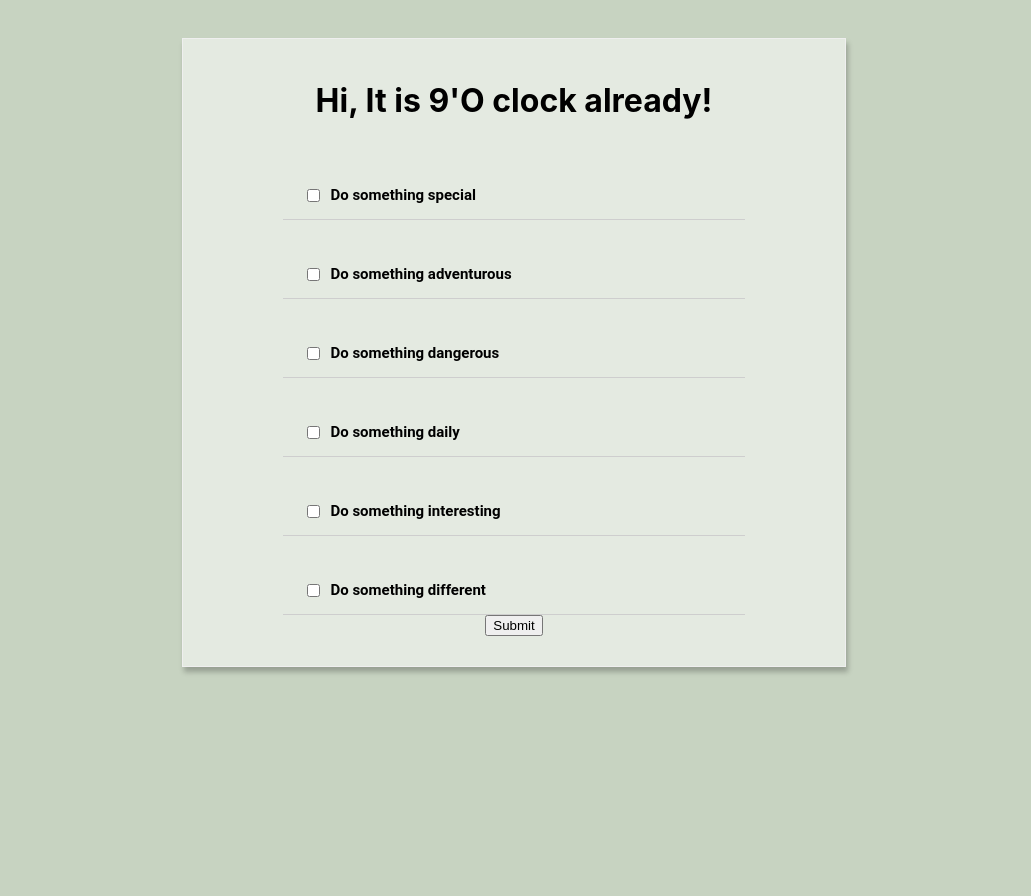
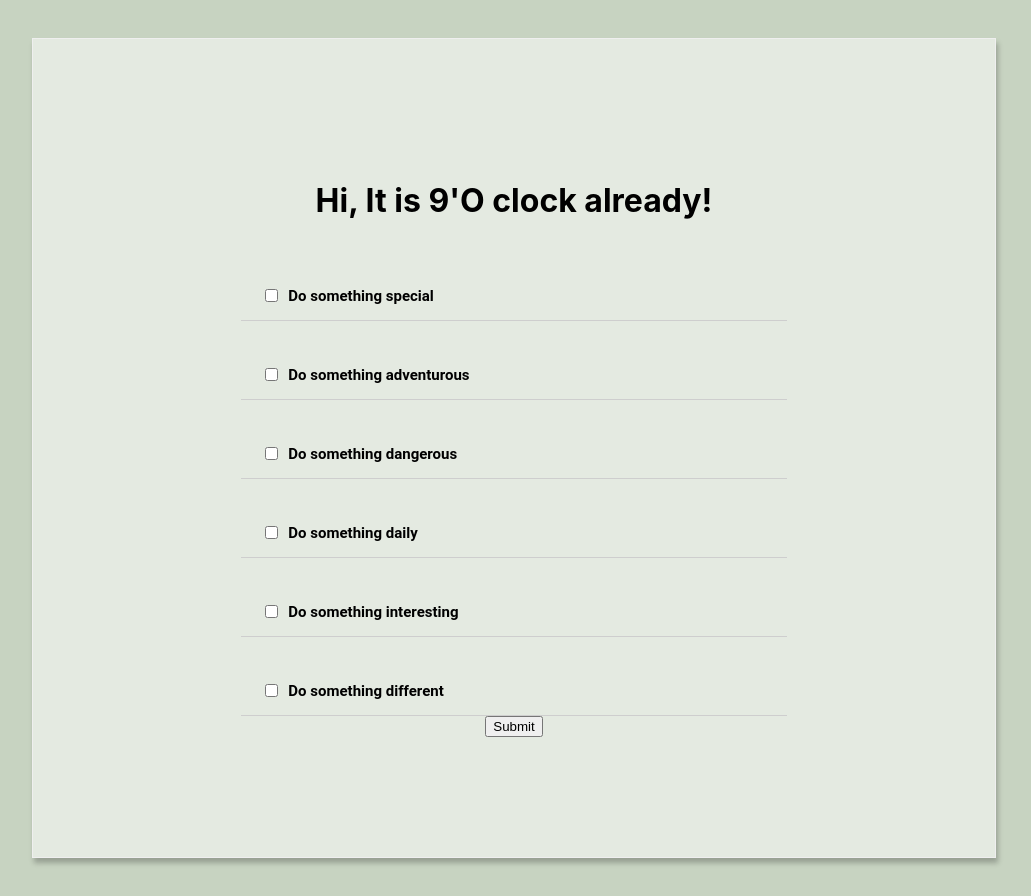
Before and after one commit to Akshay-cita/To-Do, a React (Create React App) app: page / in a window 1280 px wide. Shown: the whole page, without its empty margins (126-1157 px from the left). Before the commit the page ends 800 px from the top, so only its background shows below. Built offline with nearby package versions, Linux system fonts and the light colour scheme.

Commit message:
Style changes

```diff
--- a/src/index.css
+++ b/src/index.css
@@ -18,7 +18,7 @@ code {
 .todo-list {
     background-color: rgba(255, 255, 255, 0.521);
     margin: auto;
-    width: 50%;
+    width: 60%;
     display: flex;
     flex-direction: column;
     align-items: center;
@@ -26,8 +26,8 @@ code {
     box-shadow:
     /* The top layer shadow */
         2px 5px 5px rgba(10,10,10,0.25);
-    padding: 30px;
-    padding-top: 20px;
+    padding: 10%;
+    padding-top: 10%;
 }
 .todo-item {
     display: flex;
```
